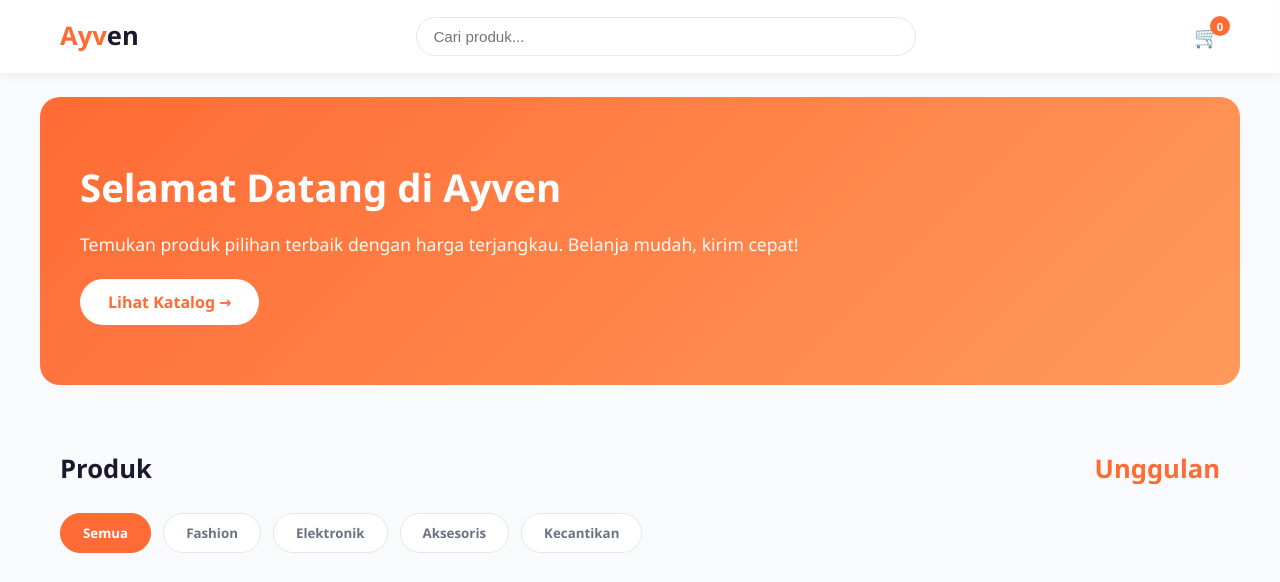
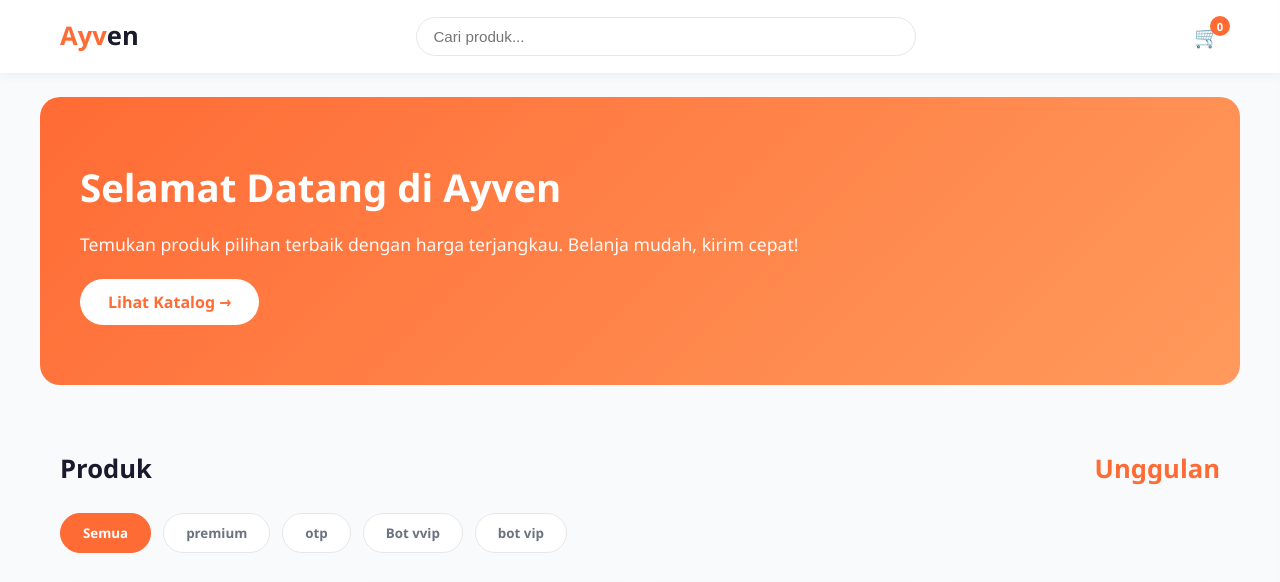
Before and after one commit to xolofox-web/web_desain, a plain HTML site: page index.html in a window 1280 px wide. Shown: the top 582 px of the page. Drawn offline with Linux system fonts and the light colour scheme.

Commit message:
Update index.html

```diff
--- a/index.html
+++ b/index.html
@@ -448,10 +448,10 @@
     <!-- Kategori -->
     <div class="categories" id="categoryList">
       <button class="cat-btn active" data-cat="all">Semua</button>
-      <button class="cat-btn" data-cat="fashion">Fashion</button>
-      <button class="cat-btn" data-cat="elektronik">Elektronik</button>
-      <button class="cat-btn" data-cat="aksesoris">Aksesoris</button>
-      <button class="cat-btn" data-cat="kecantikan">Kecantikan</button>
+      <button class="cat-btn" data-cat="premium">premium</button>
+      <button class="cat-btn" data-cat="otp">otp</button>
+      <button class="cat-btn" data-cat="bot vvip">Bot vvip</button>
+      <button class="cat-btn" data-cat="bot vip">bot vip</button>
     </div>
 
     <!-- Grid Produk -->
```
